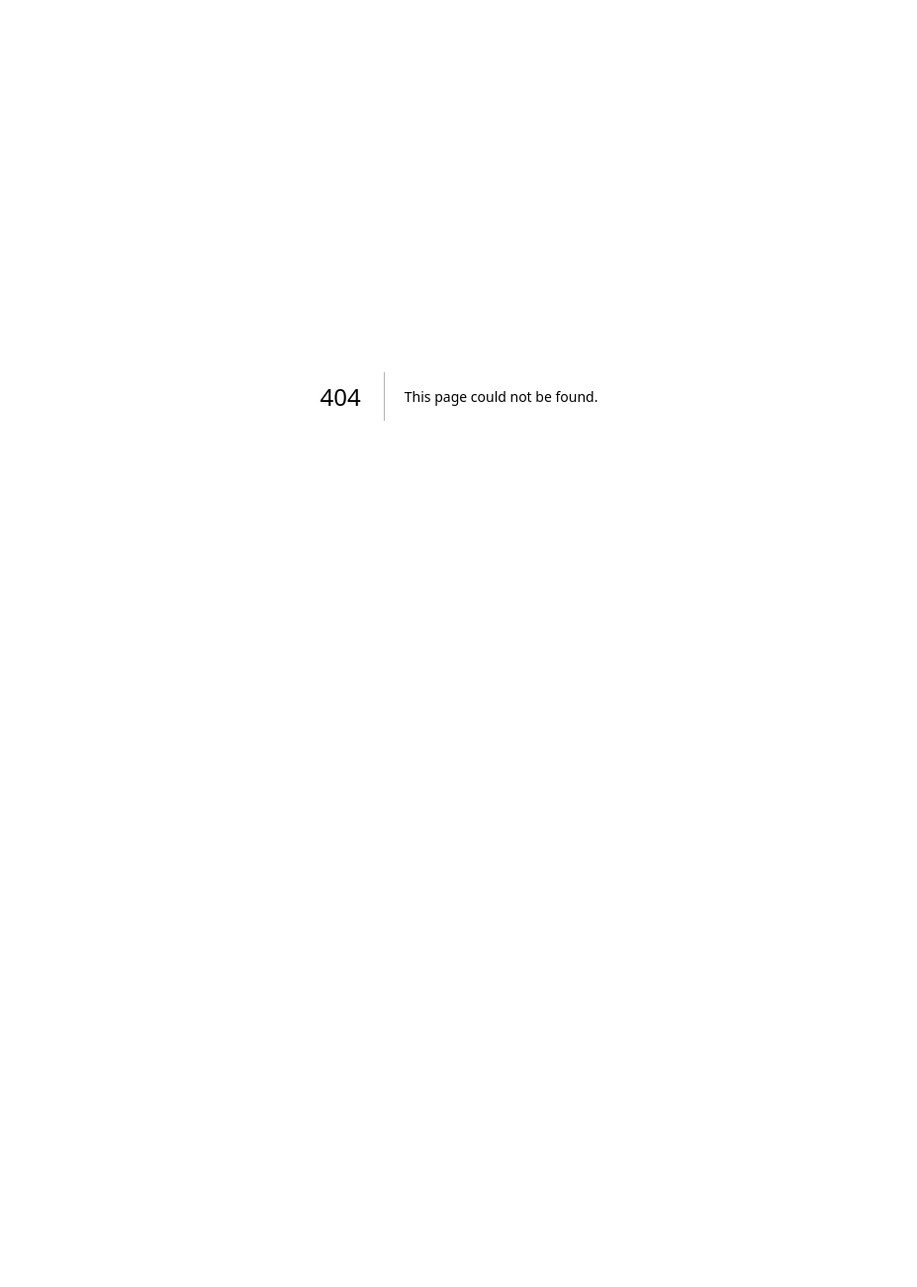
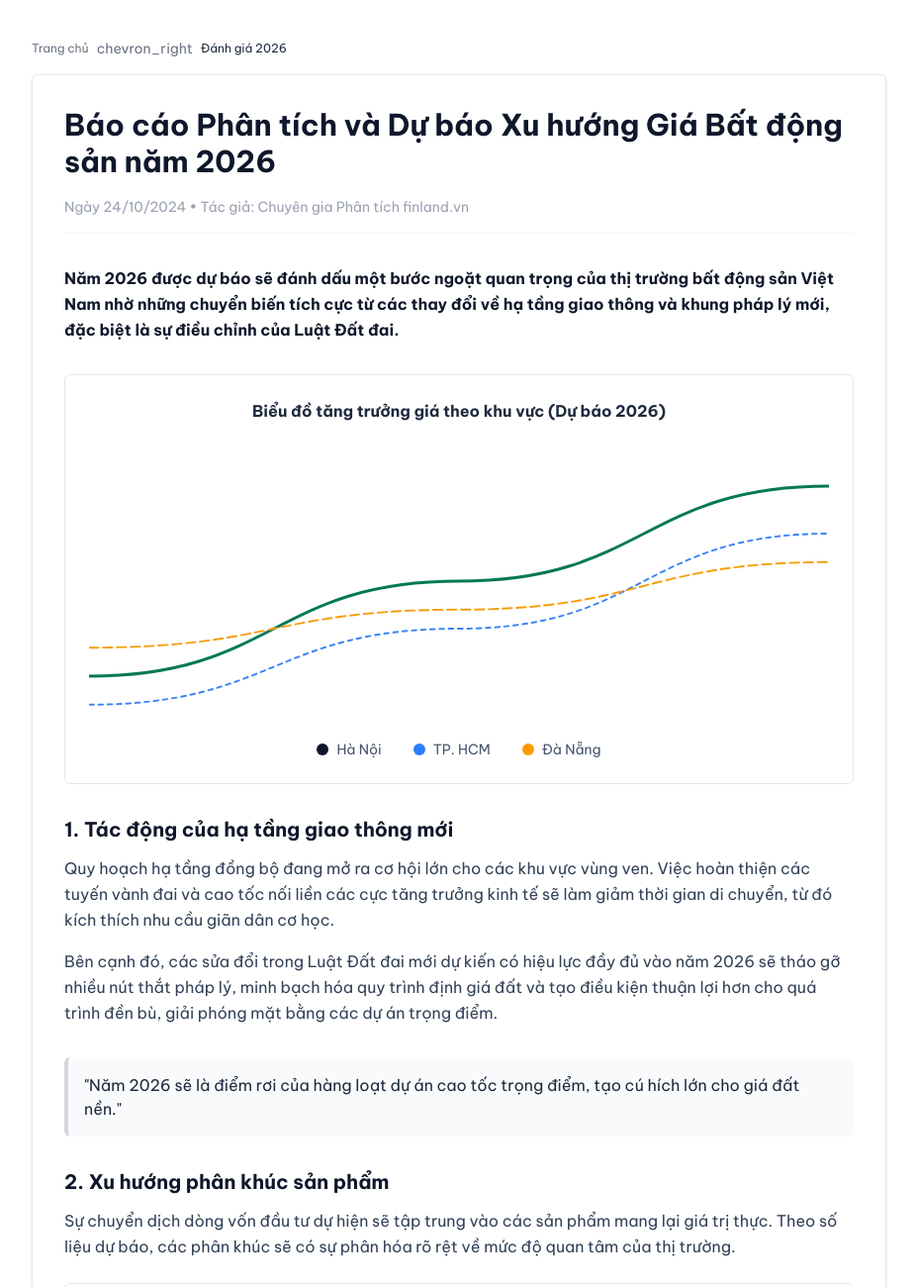
Before and after one commit to AnhPhix3405/finland, a Next.js app: page /danh-gia-2026 in a window 1280 px wide. Before the commit this address had no page. Shown: the top 1300 px of the page at 99% size, without its empty margins (176-1103 px from the left). Before the commit the page ends 800 px from the top, so only its background shows below. Built offline with nearby package versions, Linux system fonts and the light colour scheme.

Commit message:
feat(ui): add Đánh Giá 2026 page and update header navigation

```diff
--- /dev/null
+++ b/src/app/danh-gia-2026/page.tsx
@@ -0,0 +1,92 @@
+import { Metadata } from "next";
+
+export const metadata: Metadata = {
+  title: "Báo Cáo Đánh Giá 2026 - finland.vn",
+};
+
+export default function Eval2026() {
+  return (
+    <div className="flex-grow w-full max-w-4xl mx-auto py-10 px-4">
+      <div className="flex items-center gap-2 text-xs text-gray-500 mb-4">
+        <a className="hover:text-primary transition-colors" href="/">Trang chủ</a>
+        <span className="material-symbols-outlined text-[14px]">chevron_right</span>
+        <span className="text-slate-800 dark:text-slate-200 font-medium">Đánh giá 2026</span>
+      </div>
+      <article className="bg-white dark:bg-slate-900 rounded-sm shadow-sm border border-slate-200 dark:border-slate-800 p-8">
+        <h1 className="text-3xl font-bold leading-tight mb-4 text-slate-900 dark:text-white">Báo cáo Phân tích và Dự báo Xu hướng Giá Bất động sản năm 2026</h1>
+        <div className="text-sm text-gray-400 border-b border-gray-100 dark:border-slate-800 pb-4 mb-8">
+          <span>Ngày 24/10/2024 • Tác giả: Chuyên gia Phân tích finland.vn</span>
+        </div>
+        <p className="font-bold text-slate-900 dark:text-slate-100 mb-8 leading-relaxed">
+          Năm 2026 được dự báo sẽ đánh dấu một bước ngoặt quan trọng của thị trường bất động sản Việt Nam nhờ những chuyển biến tích cực từ các thay đổi về hạ tầng giao thông và khung pháp lý mới, đặc biệt là sự điều chỉnh của Luật Đất đai.
+        </p>
+        <div className="border border-gray-200 dark:border-slate-700 rounded-sm p-6 mb-8 bg-white dark:bg-slate-800">
+          <h3 className="text-base font-bold mb-4 text-center text-slate-800 dark:text-slate-200">Biểu đồ tăng trưởng giá theo khu vực (Dự báo 2026)</h3>
+          <div className="h-72 w-full relative">
+            <svg className="w-full h-full" fill="none" preserveAspectRatio="none" viewBox="0 0 800 300" xmlns="http://www.w3.org/2000/svg">
+              <path d="M0 250 C 200 250, 200 150, 400 150 C 600 150, 600 50, 800 50" fill="none" stroke="#047857" strokeLinecap="round" strokeWidth="3"></path>
+              <path d="M0 280 C 200 280, 200 200, 400 200 C 600 200, 600 100, 800 100" fill="none" stroke="#3b82f6" strokeDasharray="5,5" strokeLinecap="round" strokeWidth="2"></path>
+              <path d="M0 220 C 200 220, 200 180, 400 180 C 600 180, 600 130, 800 130" fill="none" stroke="#f59e0b" strokeDasharray="10,5" strokeLinecap="round" strokeWidth="2"></path>
+            </svg>
+          </div>
+          <div className="flex justify-center gap-8 mt-4">
+            <div className="flex items-center gap-2"><div className="w-3 h-3 rounded-full bg-primary"></div><span className="text-sm text-slate-600 dark:text-slate-300">Hà Nội</span></div>
+            <div className="flex items-center gap-2"><div className="w-3 h-3 rounded-full bg-blue-500"></div><span className="text-sm text-slate-600 dark:text-slate-300">TP. HCM</span></div>
+            <div className="flex items-center gap-2"><div className="w-3 h-3 rounded-full bg-amber-500"></div><span className="text-sm text-slate-600 dark:text-slate-300">Đà Nẵng</span></div>
+          </div>
+        </div>
+        <h2 className="text-xl font-bold mt-8 mb-3 text-slate-900 dark:text-white">1. Tác động của hạ tầng giao thông mới</h2>
+        <div className="space-y-4 text-slate-700 dark:text-slate-300 leading-relaxed mb-6">
+          <p>
+            Quy hoạch hạ tầng đồng bộ đang mở ra cơ hội lớn cho các khu vực vùng ven. Việc hoàn thiện các tuyến vành đai và cao tốc nối liền các cực tăng trưởng kinh tế sẽ làm giảm thời gian di chuyển, từ đó kích thích nhu cầu giãn dân cơ học.
+          </p>
+          <p>
+            Bên cạnh đó, các sửa đổi trong Luật Đất đai mới dự kiến có hiệu lực đầy đủ vào năm 2026 sẽ tháo gỡ nhiều nút thắt pháp lý, minh bạch hóa quy trình định giá đất và tạo điều kiện thuận lợi hơn cho quá trình đền bù, giải phóng mặt bằng các dự án trọng điểm.
+          </p>
+        </div>
+        <blockquote className="bg-gray-50 dark:bg-slate-800 border-l-4 border-gray-300 dark:border-slate-600 p-4 my-8 text-slate-800 dark:text-slate-200 rounded-sm">
+          &quot;Năm 2026 sẽ là điểm rơi của hàng loạt dự án cao tốc trọng điểm, tạo cú hích lớn cho giá đất nền.&quot;
+        </blockquote>
+        <h2 className="text-xl font-bold mt-8 mb-3 text-slate-900 dark:text-white">2. Xu hướng phân khúc sản phẩm</h2>
+        <p className="text-slate-700 dark:text-slate-300 leading-relaxed mb-6">
+          Sự chuyển dịch dòng vốn đầu tư dự hiện sẽ tập trung vào các sản phẩm mang lại giá trị thực. Theo số liệu dự báo, các phân khúc sẽ có sự phân hóa rõ rệt về mức độ quan tâm của thị trường.
+        </p>
+        <div className="border border-gray-200 dark:border-slate-700 rounded-sm p-6 mb-8 bg-white dark:bg-slate-800">
+          <h3 className="text-base font-bold mb-6 text-center text-slate-800 dark:text-slate-200">Mức độ quan tâm theo loại hình bất động sản</h3>
+          <div className="h-64 w-full flex items-end justify-center gap-16 pt-10 px-10 relative">
+            <div className="absolute w-full border-b border-gray-100 dark:border-slate-700 bottom-[25%]"></div>
+            <div className="absolute w-full border-b border-gray-100 dark:border-slate-700 bottom-[50%]"></div>
+            <div className="absolute w-full border-b border-gray-100 dark:border-slate-700 bottom-[75%]"></div>
+            <div className="flex flex-col items-center gap-2 z-10 w-16">
+              <div className="w-full bg-primary rounded-t-sm h-[85%] transition-all"></div>
+              <span className="text-sm font-medium text-slate-700 dark:text-slate-300">Căn hộ</span>
+            </div>
+            <div className="flex flex-col items-center gap-2 z-10 w-16">
+              <div className="w-full bg-primary/40 rounded-t-sm h-[45%] transition-all"></div>
+              <span className="text-sm font-medium text-slate-700 dark:text-slate-300">Biệt thự</span>
+            </div>
+            <div className="flex flex-col items-center gap-2 z-10 w-16">
+              <div className="w-full bg-primary/70 rounded-t-sm h-[65%] transition-all"></div>
+              <span className="text-sm font-medium text-slate-700 dark:text-slate-300">Nhà phố</span>
+            </div>
+          </div>
+        </div>
+        <div className="bg-emerald-50 dark:bg-emerald-900/20 rounded-sm p-6 mt-10 mb-8 border border-emerald-100 dark:border-emerald-800/50">
+          <h3 className="text-lg font-bold text-emerald-800 dark:text-emerald-400 mb-4 flex items-center gap-2">
+            <span className="material-symbols-outlined">insights</span>
+            Kết luận cho Nhà đầu tư
+          </h3>
+          <ul className="space-y-2 text-emerald-900 dark:text-emerald-200 list-disc pl-5 text-sm leading-relaxed">
+            <li>Ưu tiên phân bổ vốn vào các khu vực liền kề hạ tầng giao thông đang triển khai, đặc biệt là các tuyến vành đai 3 (TP.HCM) và vành đai 4 (Hà Nội).</li>
+            <li>Phân khúc căn hộ thực đáp ứng nhu cầu ở thực dự báo vẫn duy trì thanh khoản tốt nhất, rủi ro thấp.</li>
+            <li>Nên chuẩn bị sẵn nguồn lực tài chính, hạn chế sử dụng đòn bẩy quá cao để đón sóng quy hoạch mới.</li>
+          </ul>
+        </div>
+        <button className="w-full bg-primary hover:bg-emerald-600 text-white font-bold py-4 rounded-sm transition-colors flex items-center justify-center gap-2">
+          <span className="material-symbols-outlined">download</span>
+          Tải bản báo cáo đầy đủ (PDF)
+        </button>
+      </article>
+    </div>
+  );
+}
--- a/src/components/layout/Header.tsx
+++ b/src/components/layout/Header.tsx
@@ -11,7 +11,7 @@ export default function Header() {
     { href: "#", label: "Bản Đồ Quy Hoạch" },
     { href: "/du-an", label: "Dự Án" },
     { href: "/moi-gioi", label: "Môi Giới" },
-    { href: "#", label: "Đánh Giá 2026" },
+    { href: "/danh-gia-2026", label: "Đánh Giá 2026" },
   ];
 
   const getLinkClass = (href: string) => {
```
